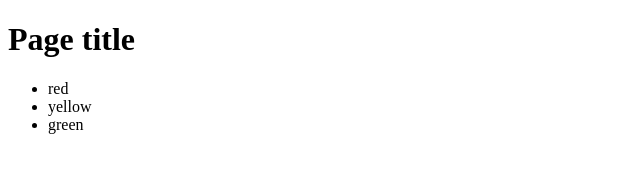
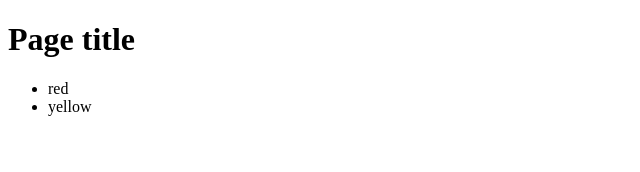
Before and after one commit to YevaMonul/project, a plain HTML site: page index.html in a window 1280 px wide. Shown: the full height of the page, 0-640 px from the left. Drawn offline with Linux system fonts and the light colour scheme.

```diff
--- a/index.html
+++ b/index.html
@@ -10,7 +10,6 @@
     <ul>
       <li>red</li>
       <li>yellow</li>
-      <li>green</li>
     </ul>
 </body>
 </html>
```
